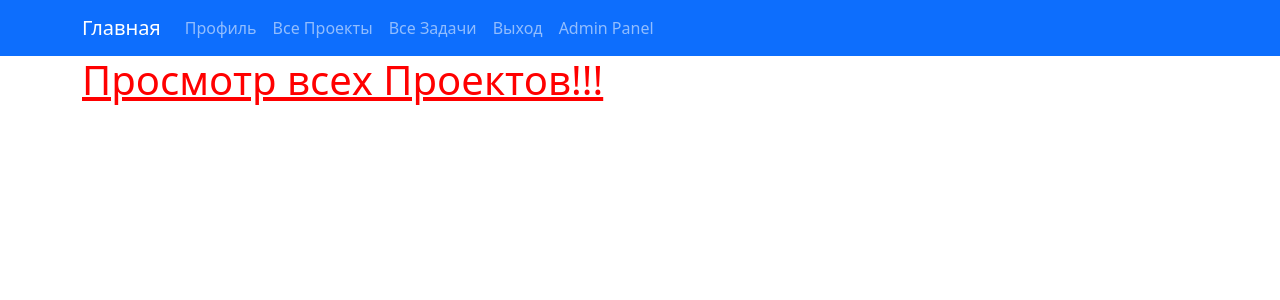
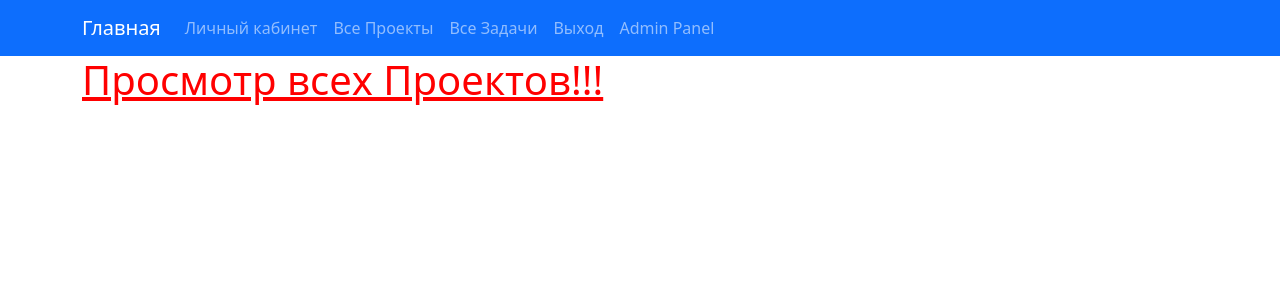
Before and after one commit to Yusupov-Aslan/To_Do_List, a Django app: page / in a window 1280 px wide. Shown: the top 300 px of the page. Run offline with Django 3.2, Linux system fonts and the light colour scheme; the visitor is signed in with stand-in values (Sample User, id 1); parts of the project's set-up code (start-up, migrations or seed data) failed here and were passed over.

Commit message:
Сделал имя пользователя ссылкой

```diff
--- a/source/To_Do_list/templates/base.html
+++ b/source/To_Do_list/templates/base.html
@@ -30,7 +30,7 @@
                         </li>
                     {% else %}
                         <li class="nav-item">
-                            <a class="nav-link" href="{% url 'accounts:user-profile' user.pk%}">Профиль</a>
+                            <a class="nav-link" href="{% url 'accounts:user-profile' user.pk%}">Личный кабинет</a>
                         </li>
                         <li class="nav-item">
                             <a class="nav-link" href="{% url 'To_Do_list:projects_view' %}">Все Проекты</a>
--- a/source/To_Do_list/templates/projects/project.html
+++ b/source/To_Do_list/templates/projects/project.html
@@ -59,7 +59,7 @@
         <br>
         <div class="card" style="max-width: 400px;">
             <div class="card-body">
-                <h5 class="card-title">Имя: {% firstof p.user.first_name p.user.last_name p.user.username %}</h5>
+                <h5 class="card-title">Имя: <a href="{% url 'accounts:user-profile' user.pk%}">{% firstof p.user.first_name p.user.last_name p.user.username %}</a></h5>
                 <p class="card-text">Должность: {{ p.get_role_display }}</p>
                 {% if perms.To_Do_list.delete_projectuser %}
                     <form action="{% url 'To_Do_list:participant_remove' project.pk %}" method="post">
```
